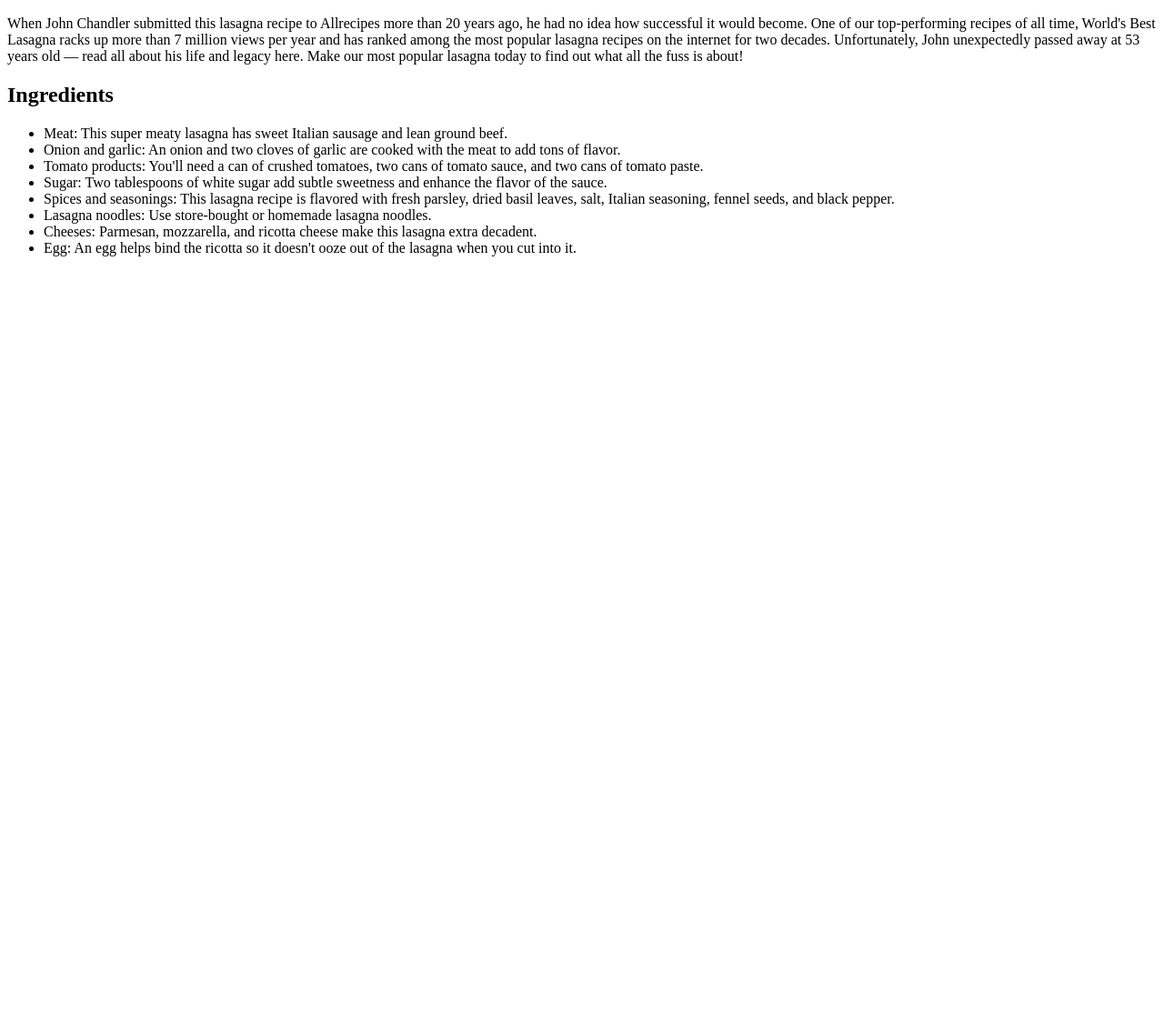
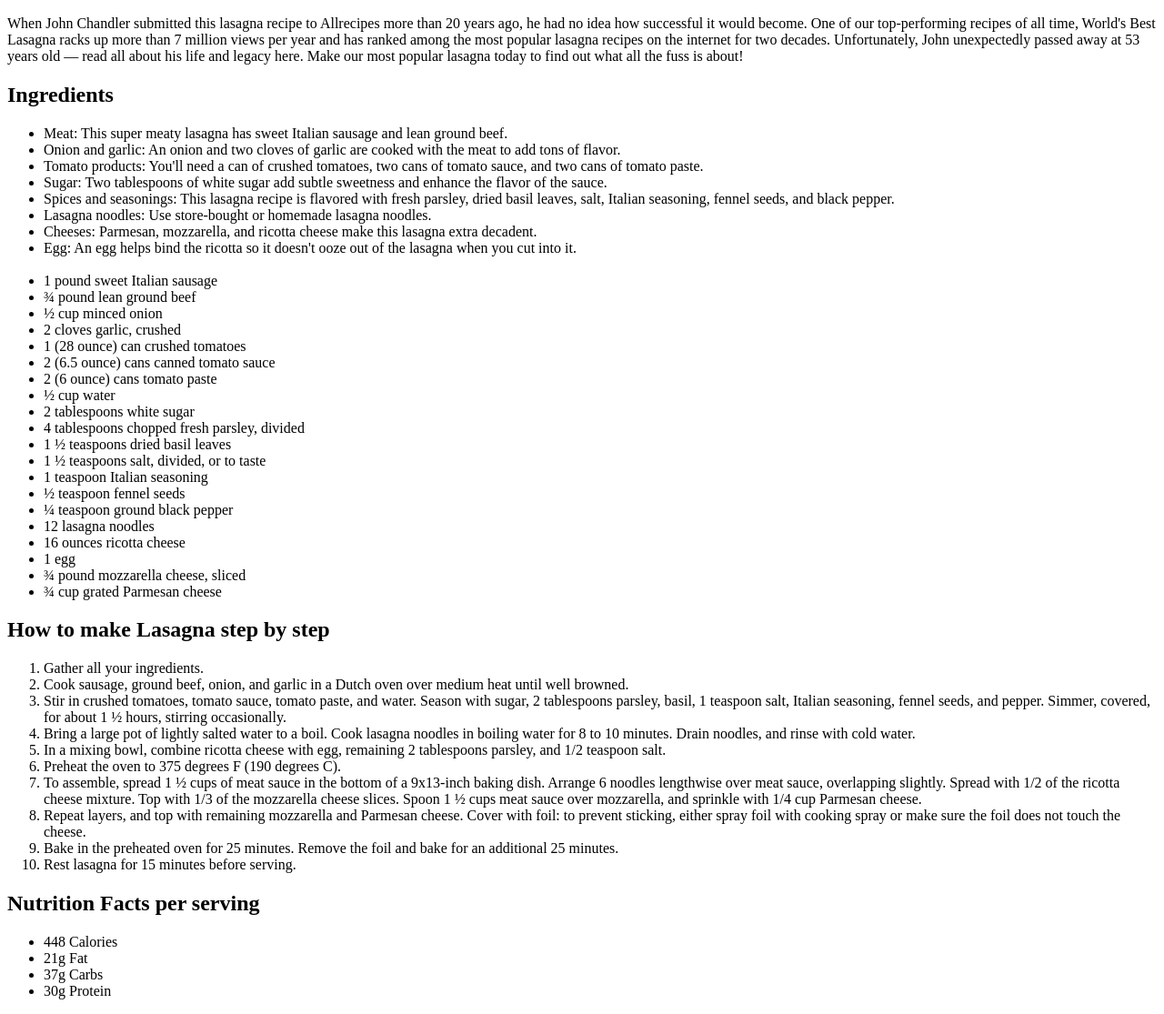
Before and after one commit to JohnnieCache7/Odin-Recipes, a plain HTML site: page recipes/lasagna.html in a window 1280 px wide. Shown: the part 646-1761 px from the top of the page at 91% size. Before the commit the page ends 944 px from the top, so only its background shows below. Drawn offline with Linux system fonts and the light colour scheme.

Commit message:
Updated recipes and steps. Also added nutrition facts

```diff
--- a/recipes/lasagna.html
+++ b/recipes/lasagna.html
@@ -29,6 +29,63 @@
       <li>Lasagna noodles: Use store-bought or homemade lasagna noodles.</li>
       <li>Cheeses: Parmesan, mozzarella, and ricotta cheese make this lasagna extra decadent.</li>
       <li>Egg: An egg helps bind the ricotta so it doesn't ooze out of the lasagna when you cut into it.</li>
+      <br />
+
+      <li>1 pound sweet Italian sausage</li>
+      <li>¾ pound lean ground beef</li>
+      <li>½ cup minced onion</li>
+      <li>2 cloves garlic, crushed</li>
+      <li>1 (28 ounce) can crushed tomatoes</li>
+      <li>2 (6.5 ounce) cans canned tomato sauce</li>
+      <li>2 (6 ounce) cans tomato paste</li>
+      <li>½ cup water</li>
+      <li>2 tablespoons white sugar</li>
+      <li>4 tablespoons chopped fresh parsley, divided</li>
+      <li>1 ½ teaspoons dried basil leaves</li>
+      <li>1 ½ teaspoons salt, divided, or to taste</li>
+      <li>1 teaspoon Italian seasoning</li>
+      <li>½ teaspoon fennel seeds</li>
+      <li>¼ teaspoon ground black pepper</li>
+      <li>12 lasagna noodles</li>
+      <li>16 ounces ricotta cheese</li>
+      <li>1 egg</li>
+      <li>¾ pound mozzarella cheese, sliced</li>
+      <li>¾ cup grated Parmesan cheese</li>
+    </ul>
+
+    <h2>How to make Lasagna step by step</h2>
+    <ol>
+      <li>Gather all your ingredients.</li>
+      <li>Cook sausage, ground beef, onion, and garlic in a Dutch oven over medium heat until well browned.</li>
+      <li>
+        Stir in crushed tomatoes, tomato sauce, tomato paste, and water. Season with sugar, 2 tablespoons parsley, basil, 1 teaspoon salt, Italian
+        seasoning, fennel seeds, and pepper. Simmer, covered, for about 1 ½ hours, stirring occasionally.
+      </li>
+      <li>
+        Bring a large pot of lightly salted water to a boil. Cook lasagna noodles in boiling water for 8 to 10 minutes. Drain noodles, and rinse with
+        cold water.
+      </li>
+      <li>In a mixing bowl, combine ricotta cheese with egg, remaining 2 tablespoons parsley, and 1/2 teaspoon salt.</li>
+      <li>Preheat the oven to 375 degrees F (190 degrees C).</li>
+      <li>
+        To assemble, spread 1 ½ cups of meat sauce in the bottom of a 9x13-inch baking dish. Arrange 6 noodles lengthwise over meat sauce, overlapping
+        slightly. Spread with 1/2 of the ricotta cheese mixture. Top with 1/3 of the mozzarella cheese slices. Spoon 1 ½ cups meat sauce over
+        mozzarella, and sprinkle with 1/4 cup Parmesan cheese.
+      </li>
+      <li>
+        Repeat layers, and top with remaining mozzarella and Parmesan cheese. Cover with foil: to prevent sticking, either spray foil with cooking
+        spray or make sure the foil does not touch the cheese.
+      </li>
+      <li>Bake in the preheated oven for 25 minutes. Remove the foil and bake for an additional 25 minutes.</li>
+      <li>Rest lasagna for 15 minutes before serving.</li>
+    </ol>
+
+    <h2>Nutrition Facts per serving</h2>
+    <ul>
+      <li>448 Calories</li>
+      <li>21g Fat</li>
+      <li>37g Carbs</li>
+      <li>30g Protein</li>
     </ul>
   </body>
 </html>
```
